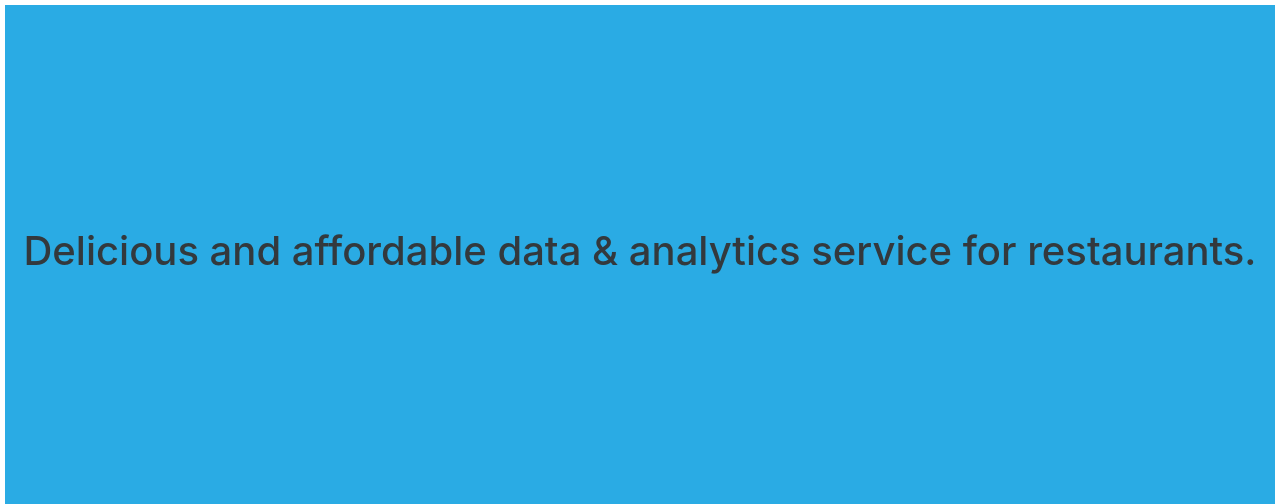
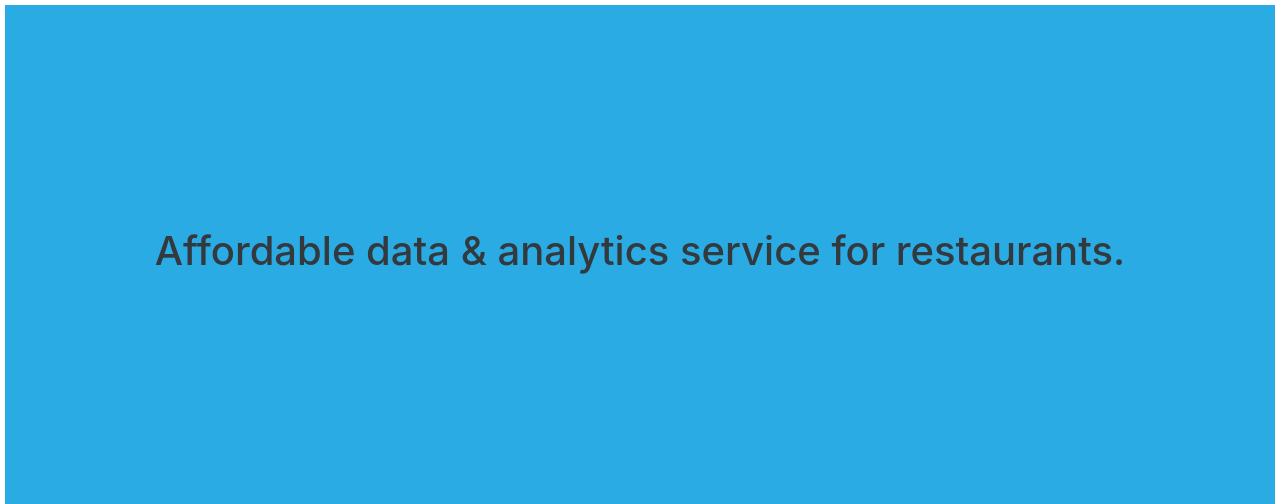
Before and after one commit to animaloftheyear/anatech, a Flask app: page / in a window 1280 px wide. Shown: the part 96-600 px from the top of the page. Run offline with Flask 2, Linux system fonts and the light colour scheme; some libraries are stand-ins or nearby versions.

Commit message:
updated headline

```diff
--- a/templates/index.html
+++ b/templates/index.html
@@ -6,7 +6,7 @@
 
 {% block main %}
         <div class="main">
-            <h1>Delicious and affordable data & analytics service for restaurants.</h1>
+            <h1>Affordable data & analytics service for restaurants.</h1>
         </div>
             <div class="grid-container">
             <div class="item-group1" title="Click to find out more"><a href="/what">Supply chain</a></div>
```
